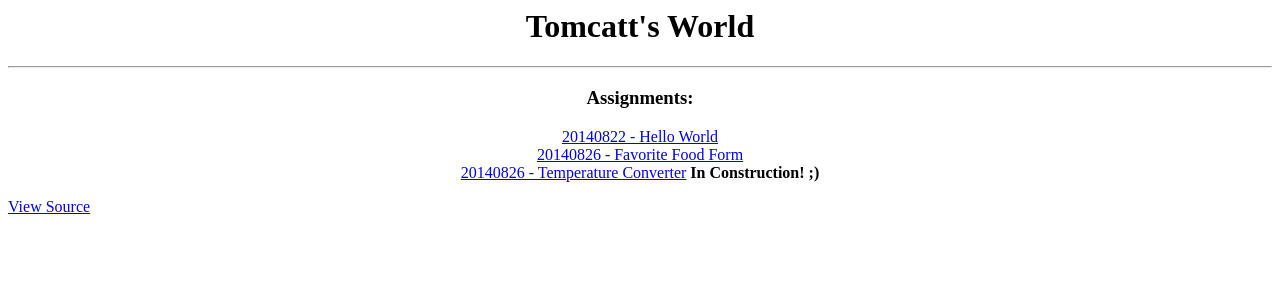
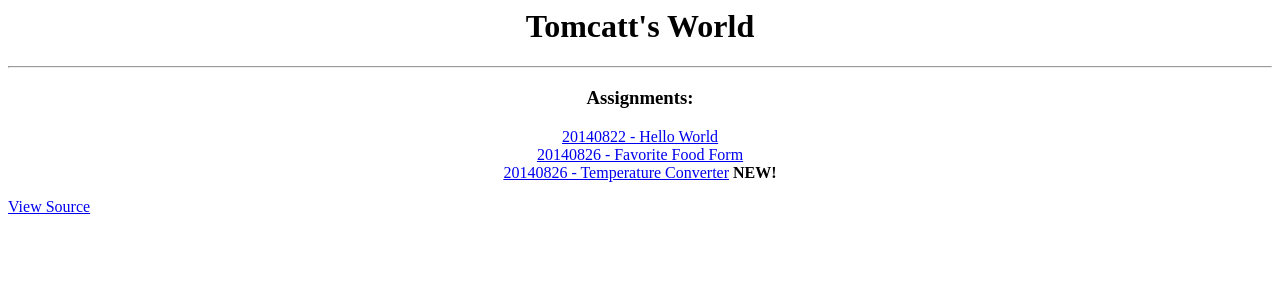
Before and after one commit to tomcatt360/math-a, a PHP site: page / in a window 1280 px wide. Shown: the top 300 px of the page. Run offline with PHP 8.4, Linux system fonts and the light colour scheme.

Commit message:
Changed 'In Construction' To 'NEW!' in home page

```diff
--- a/index.php
+++ b/index.php
@@ -9,7 +9,7 @@
 			<p>
 				<a href="./20140822/">20140822 - Hello World</a><br>
 				<a href="./20140826/">20140826 - Favorite Food Form</a><br>
-				<a href="./20140908/">20140826 - Temperature Converter</a><b> In Construction! ;)</b>
+				<a href="./20140908/">20140826 - Temperature Converter</a><b> NEW!</b>
 			</p>
 		</center>
 		<p><a href="index.txt">View Source</a></p>
```
